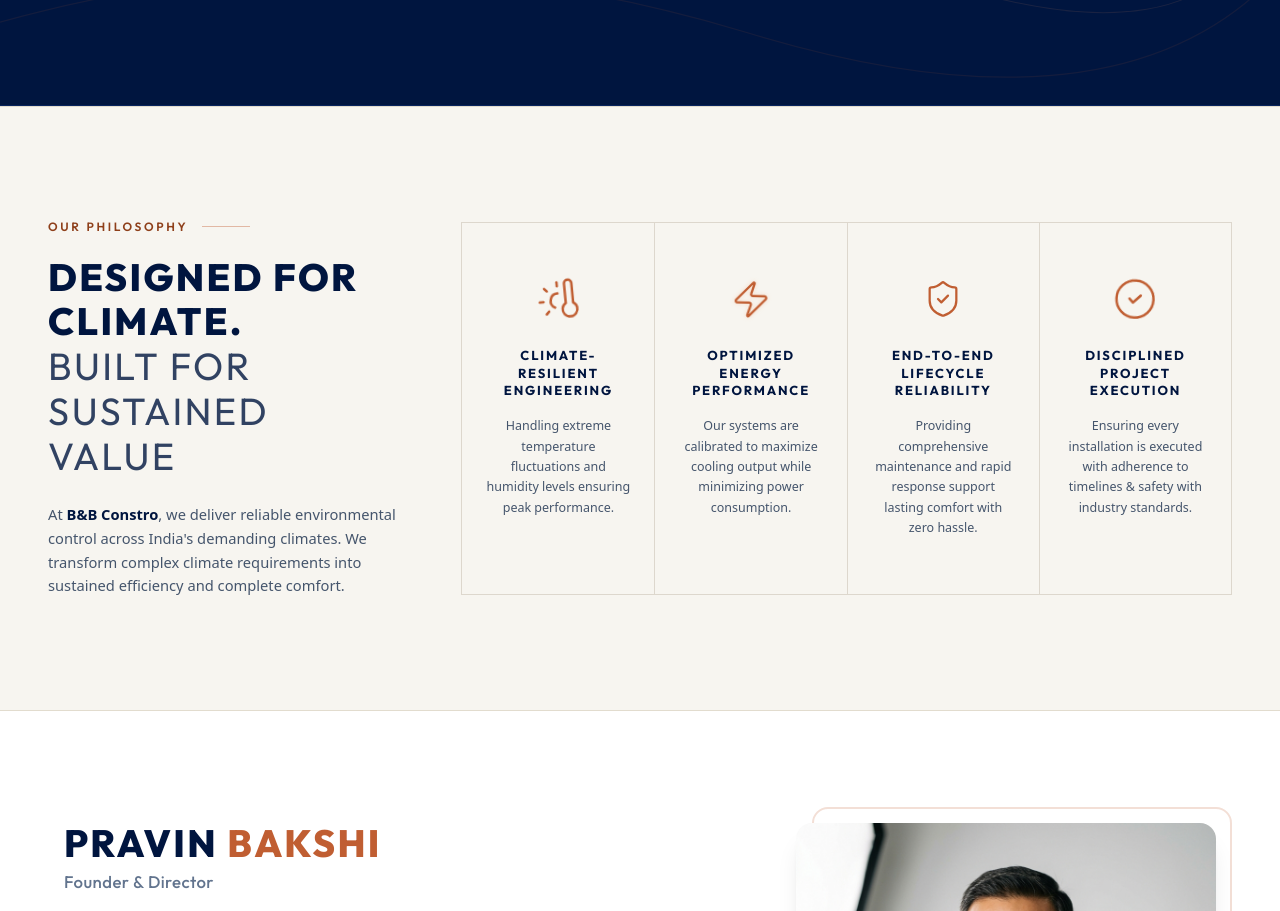
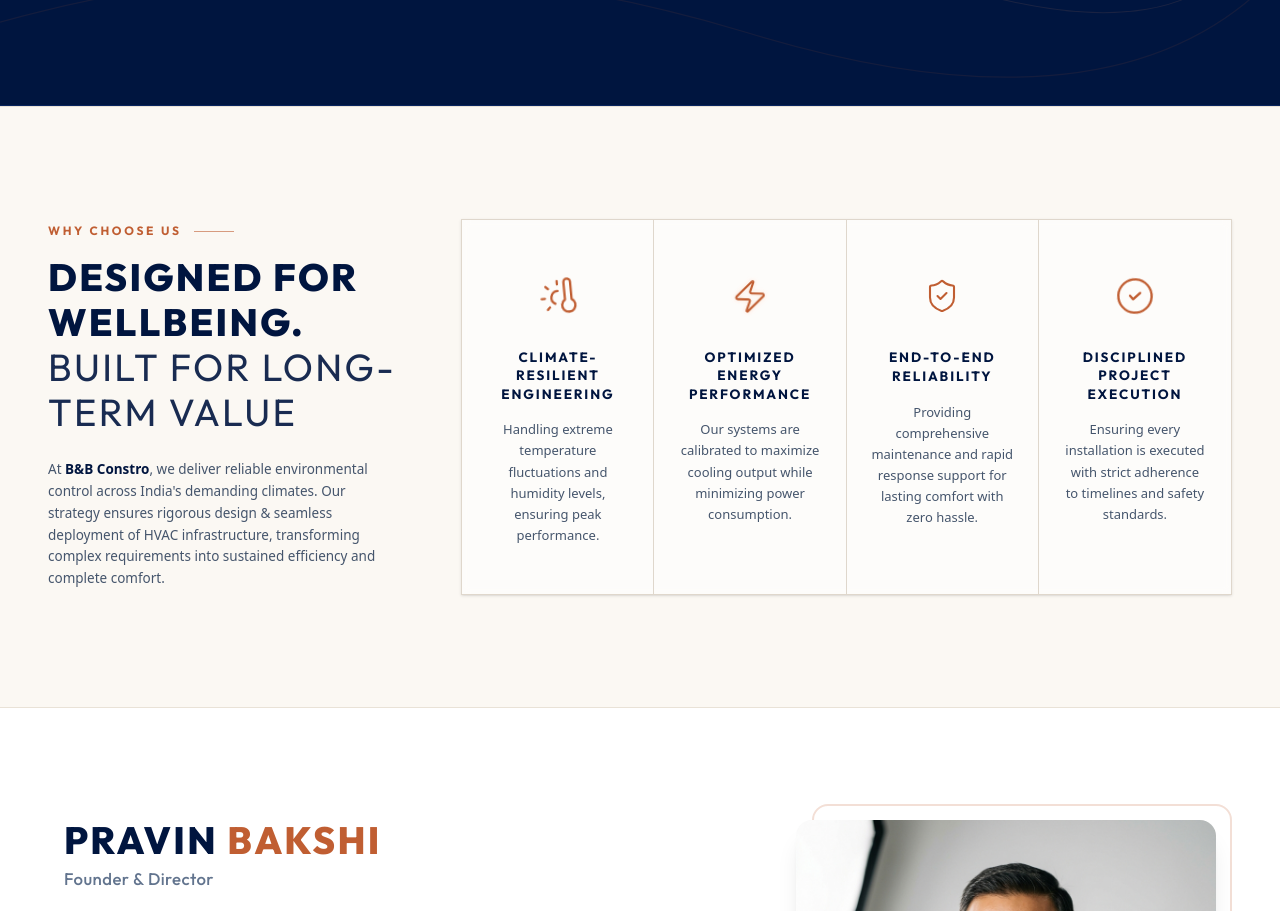
Before and after one commit to excitenext21-bit/bbconstro, a React (Vite) app: page /about in a window 1280 px wide. Shown: the part 2022-2933 px from the top of the page. Built offline with nearby package versions, Linux system fonts and the light colour scheme; a web font is replaced by a local one.

Commit message:
Update Why Choose Us section style to match reference image with brand colours

```diff
--- a/src/components/WhyChooseUsSection.tsx
+++ b/src/components/WhyChooseUsSection.tsx
@@ -5,7 +5,7 @@ export const WhyChooseUsSection: React.FC = () => {
   const pillars = [
     {
       title: 'Climate-Resilient Engineering',
-      desc: 'Handling extreme temperature fluctuations and humidity levels ensuring peak performance.',
+      desc: 'Handling extreme temperature fluctuations and humidity levels, ensuring peak performance.',
       icon: ThermometerSun,
       animClass: 'animate-why-climate',
     },
@@ -16,14 +16,14 @@ export const WhyChooseUsSection: React.FC = () => {
       animClass: 'animate-why-energy',
     },
     {
-      title: 'End-to-End Lifecycle Reliability',
-      desc: 'Providing comprehensive maintenance and rapid response support lasting comfort with zero hassle.',
+      title: 'End-to-End Reliability',
+      desc: 'Providing comprehensive maintenance and rapid response support for lasting comfort with zero hassle.',
       icon: ShieldCheck,
       animClass: 'animate-why-shield',
     },
     {
       title: 'Disciplined Project Execution',
-      desc: 'Ensuring every installation is executed with adherence to timelines & safety with industry standards.',
+      desc: 'Ensuring every installation is executed with strict adherence to timelines and safety standards.',
       icon: CheckCircle2,
       animClass: 'animate-why-discipline',
     },
@@ -33,72 +33,63 @@ export const WhyChooseUsSection: React.FC = () => {
     <section
       id="why-choose-us"
       data-theme="light"
-      className="relative py-20 sm:py-24 lg:py-28 bg-[#F7F5F0] text-[#0f172a] border-t border-b border-[#E2DCCE] overflow-hidden"
+      className="relative py-20 sm:py-24 lg:py-28 bg-[#fbf8f3] text-[#0f172a] border-t border-b border-[#e9e2d7] overflow-hidden"
     >
       <div className="max-w-[1400px] mx-auto px-6 sm:px-10 lg:px-12">
-        <div className="grid grid-cols-1 lg:grid-cols-12 gap-10 lg:gap-14 items-center">
+        <div className="grid grid-cols-1 lg:grid-cols-12 gap-12 lg:gap-10 xl:gap-14 items-center">
 
-          {/* Left Column: Eyebrow with Line, Big Heading, Intro description matching reference */}
-          <div className="lg:col-span-4 flex flex-col justify-center">
-            {/* Eyebrow with horizontal line matching reference */}
-            <div className="flex items-center gap-3.5 mb-5">
-              <span className="text-[11px] sm:text-xs font-semibold uppercase tracking-[0.22em] text-[#8e3f1a] font-['Outfit']">
-                OUR PHILOSOPHY
+          {/* Left Column: Tagline with Line, Large Headline & Intro Paragraph */}
+          <div className="lg:col-span-4 xl:col-span-4 flex flex-col justify-center">
+            {/* Tagline matching reference: "OUR PHILOSOPHY ───" */}
+            <div className="flex items-center gap-3 mb-4">
+              <span className="text-xs font-bold uppercase tracking-[0.22em] text-[#c05e32] font-['Outfit']">
+                WHY CHOOSE US
               </span>
-              <span className="w-12 h-[1.5px] bg-[#c05e32]/40" />
+              <span className="w-10 h-[1.5px] bg-[#c05e32]/60" />
             </div>
 
-            {/* Main Heading: 38px, clean, uppercase, matching reference style */}
+            {/* Main Headline: 38px, Outfit font, clean multi-line uppercase typography */}
             <h2
-              className="text-[30px] sm:text-[36px] lg:text-[38px] font-extrabold uppercase tracking-[0.06em] text-[#00153f] font-['Outfit'] leading-[1.18] mb-6"
+              className="text-[32px] sm:text-[38px] font-['Outfit'] uppercase tracking-[0.06em] text-[#00153f] leading-[1.18] mb-6"
               style={{ fontSize: '38px' }}
             >
-              DESIGNED FOR CLIMATE.{' '}
-              <span className="block font-light text-[#00153f]/80">
-                BUILT FOR SUSTAINED VALUE
-              </span>
+              <span className="font-extrabold block">DESIGNED FOR</span>
+              <span className="font-extrabold block">WELLBEING.</span>
+              <span className="font-light block text-[#00153f]/90">BUILT FOR LONG-</span>
+              <span className="font-light block text-[#00153f]/90">TERM VALUE</span>
             </h2>
 
-            {/* Intro paragraph from existing content */}
-            <p className="text-slate-600 text-xs sm:text-sm leading-relaxed font-normal text-justify sm:text-left">
-              At <strong className="text-[#00153f] font-semibold">B&amp;B Constro</strong>, we deliver reliable environmental control across India&apos;s demanding climates. We transform complex climate requirements into sustained efficiency and complete comfort.
+            {/* Intro Copy */}
+            <p className="text-slate-600 text-xs sm:text-[13.5px] leading-relaxed font-normal text-justify sm:text-left pr-0 lg:pr-4">
+              At <strong className="text-[#00153f] font-semibold">B&amp;B Constro</strong>, we deliver reliable environmental control across India&apos;s demanding climates. Our strategy ensures rigorous design &amp; seamless deployment of HVAC infrastructure, transforming complex requirements into sustained efficiency and complete comfort.
             </p>
           </div>
 
-          {/* Right Column: 4-column connected box with borders matching reference image */}
-          <div className="lg:col-span-8">
-            <div className="bg-transparent border border-[#DDD7CD] grid grid-cols-1 sm:grid-cols-2 lg:grid-cols-4">
-              {pillars.map((item, idx) => {
-                const Icon = item.icon;
+          {/* Right Column: 4 Columns inside a single bordered box with vertical dividers */}
+          <div className="lg:col-span-8 xl:col-span-8">
+            <div className="border border-[#dfd7cc] bg-white/60 backdrop-blur-xs grid grid-cols-1 sm:grid-cols-2 xl:grid-cols-4 divide-y sm:divide-y-0 sm:divide-x divide-[#dfd7cc] shadow-sm">
+              {pillars.map((pillar, idx) => {
+                const Icon = pillar.icon;
                 return (
                   <div
                     key={idx}
-                    className={`group relative flex flex-col items-center text-center py-10 sm:py-12 lg:py-14 px-5 sm:px-6 transition-colors duration-300 hover:bg-white/50 ${
-                      idx !== 0 ? 'border-t sm:border-t-0 border-[#DDD7CD]' : ''
-                    } ${
-                      idx % 2 === 1 ? 'sm:border-l border-[#DDD7CD]' : ''
-                    } ${
-                      idx >= 2 ? 'sm:border-t lg:border-t-0 border-[#DDD7CD]' : ''
-                    } ${
-                      idx !== 0 ? 'lg:border-l lg:border-t-0 border-[#DDD7CD]' : ''
-                    }`}
+                    className="group px-6 py-10 sm:px-6 sm:py-12 flex flex-col items-center text-center transition-all duration-300 hover:bg-white hover:shadow-md"
                   >
-                    {/* Minimalist Icon matching reference */}
-                    <div className="mb-7 text-[#c05e32] transition-transform duration-300 group-hover:scale-110 group-hover:text-[#f7985f]">
+                    {/* Centered Outline Icon in Brand Copper with Animation */}
+                    <div className="w-14 h-14 mb-6 flex items-center justify-center text-[#c05e32] transition-transform duration-300 group-hover:scale-110">
                       <Icon
-                        className={`w-9 h-9 sm:w-10 sm:h-10 ${item.animClass}`}
-                        strokeWidth={1.35}
+                        className={`w-9 h-9 stroke-[1.4] ${pillar.animClass} transition-colors duration-300 group-hover:text-[#c05e32]`}
                       />
                     </div>
 
-                    {/* Title: Centered, uppercase, bold tracking */}
-                    <h3 className="text-xs sm:text-[13px] font-bold uppercase tracking-[0.14em] text-[#00153f] font-['Outfit'] leading-snug mb-4">
-                      {item.title}
+                    {/* Title: Centered, Bold, Uppercase Tracking */}
+                    <h3 className="text-xs sm:text-[13.5px] font-bold uppercase tracking-[0.14em] text-[#00153f] font-['Outfit'] mb-4 leading-snug min-h-[38px] flex items-center justify-center">
+                      {pillar.title}
                     </h3>
 
-                    {/* Description: Centered, clean slate */}
-                    <p className="text-xs sm:text-[12.5px] text-slate-600 leading-relaxed font-normal">
-                      {item.desc}
+                    {/* Description: Centered, Light, Elegant */}
+                    <p className="text-xs sm:text-[13px] text-slate-600 leading-relaxed font-normal">
+                      {pillar.desc}
                     </p>
                   </div>
                 );
```
